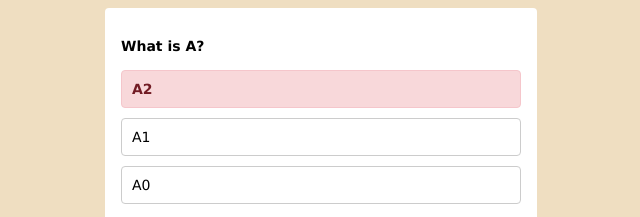
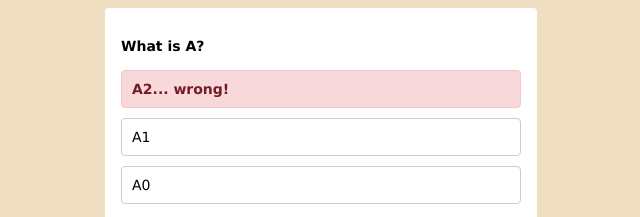
Before and after one commit to Ryo-15/MyQuizApp, a plain HTML site: page index.html in a window 1280 px wide. Both pictures are taken after a click on the item "A2". Shown: the top 217 px of the page, 319-959 px from the left. Drawn offline with Linux system fonts and the light colour scheme.

Commit message:
[finish]quiz_js_lesson_13

```diff
--- a/css/styles.css
+++ b/css/styles.css
@@ -42,11 +42,19 @@ body {
   font-weight: bold;
 }
 
+#choices > li.correct::after {
+  content: '... correct!';
+}
+
 #choices > li.wrong {
   background: #f8d8da;
   border-color: #f5c6cb;
   color: #721c24;
   font-weight: bold;
+}
+
+#choices > li.wrong::after {
+  content: '... wrong!';
 }
 
 #btn {
--- a/js/main.js
+++ b/js/main.js
@@ -11,6 +11,8 @@
     {q: 'What is C?', c: ['C0', 'C1', 'C2']},
   ];
   let currentNum = 0;
+  // 解答したか判定
+  let isAnswered;
 
 
   // 問題をシャッフル(フィッシャー・イエーツ)
@@ -23,6 +25,12 @@
   }
 
   function checkAnswer(li) {
+    // if (isAnswered === true) {
+    if (isAnswered) {
+      return;
+    }
+    // 解答した状態
+    isAnswered = true;
     if (li.textContent === quizSet[currentNum].c[0]) {
       li.classList.add('correct');
     } else {
@@ -32,6 +40,8 @@
 
   // 問題のセット
   function setQuiz() {
+    // 未解答状態
+    isAnswered = false;
     // 問題文の埋め込み
     question.textContent = quizSet[currentNum].q;
     // 選択肢をシャッフル(元の選択肢はシャッフルされないようにする)
```
